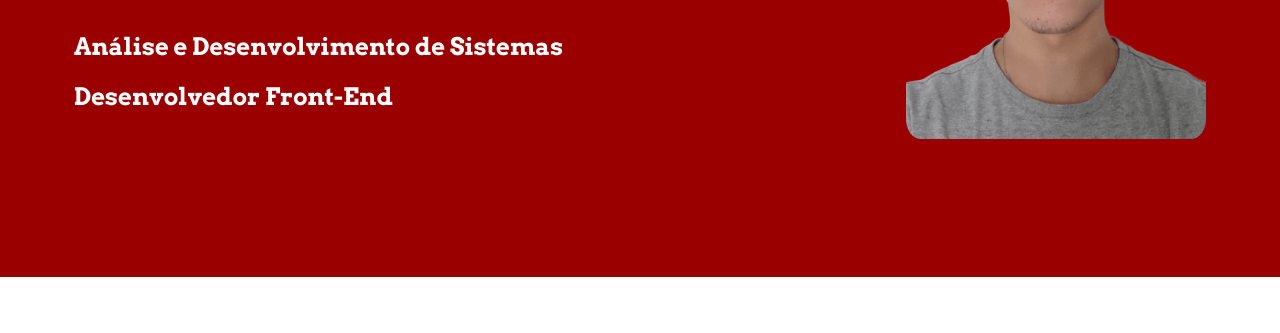
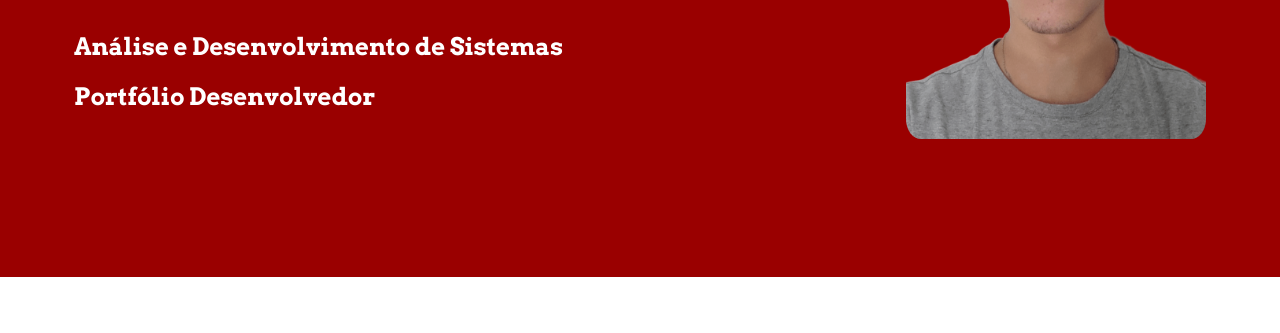
Before and after one commit to PedroArthur04/portfolio-profissional, a plain HTML site: page index.html in a window 1280 px wide. Shown: the part 467-800 px from the top of the page. Drawn offline with Linux system fonts and the light colour scheme.

Commit message:
Update index.html

```diff
--- a/index.html
+++ b/index.html
@@ -24,7 +24,7 @@
     <div class="text-container">
         <h1>Pedro Arthur de Oliveira Silva</h1>
         <h2 class="fade-in">Análise e Desenvolvimento de Sistemas</h2>
-        <h2 class="fade-in">Desenvolvedor Front-End</h2>
+        <h2 class="fade-in">Portfólio Desenvolvedor</h2>
     </div>
     <div class="photo-container">
         <img src="./img/perfil.png" alt="Minha Foto">
```
